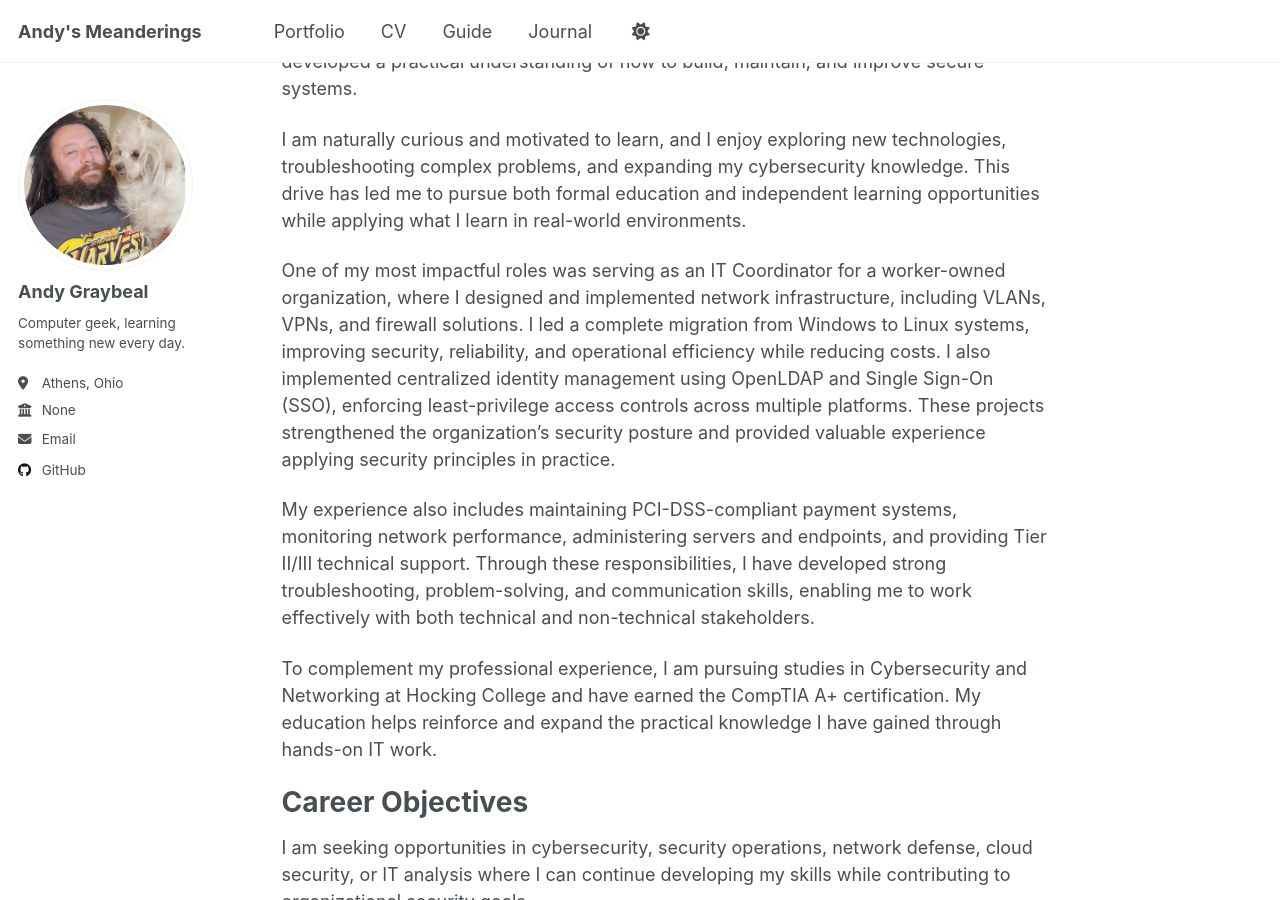
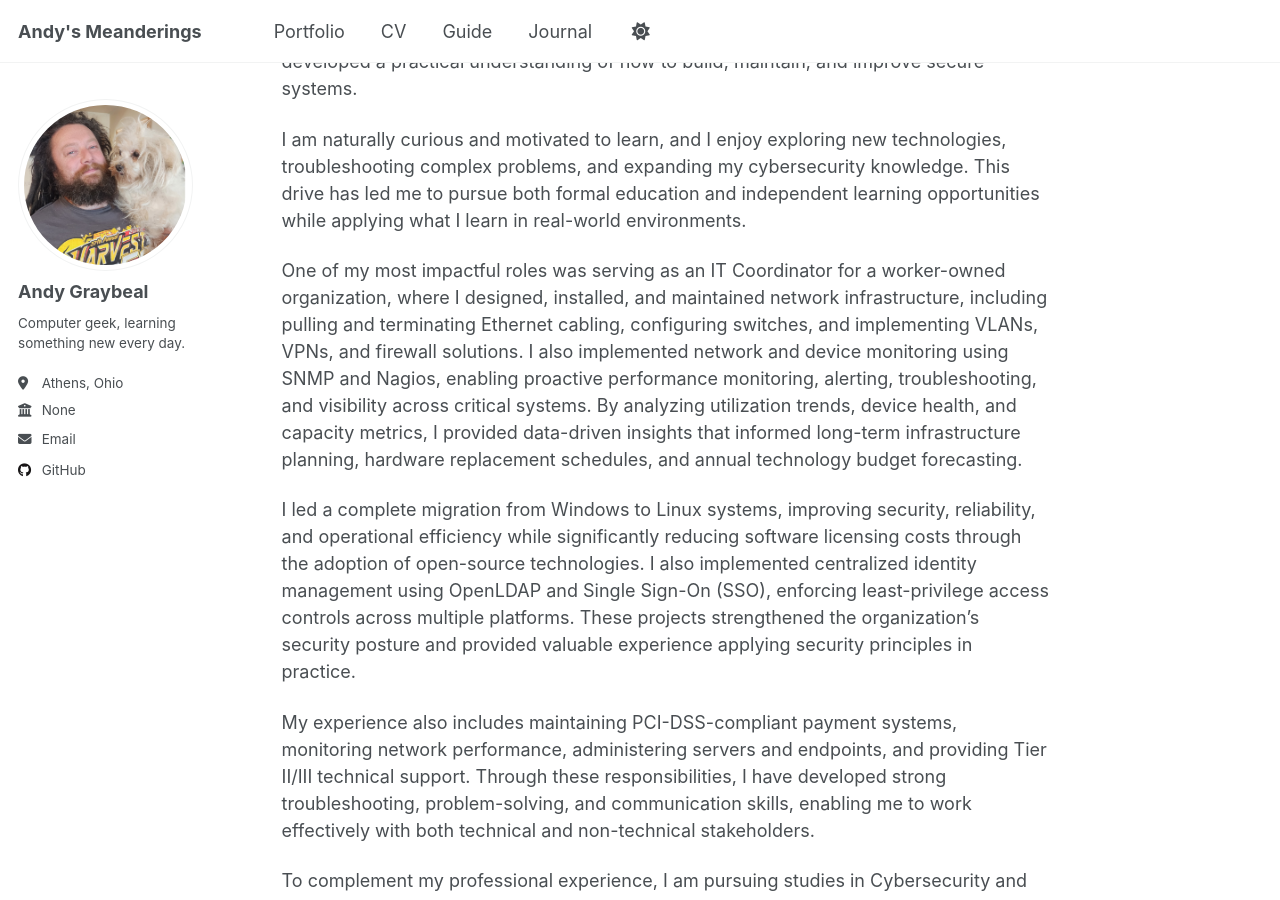
Before and after one commit to andy-graybeal/andy-graybeal.github.io, a Jekyll site: the page built from _pages/about.md, in a window 1280 px wide and 900 px high, scrolled down 228 px. Built offline with Jekyll 4.4.1, drawn with Linux system fonts in a browser that asks for light colours; a script that is not in the unit is left out.

Commit message:
Update about.md

```diff
--- a/_pages/about.md
+++ b/_pages/about.md
@@ -59,7 +59,9 @@ I am an IT professional with several years of hands-on experience supporting, ad
 
 I am naturally curious and motivated to learn, and I enjoy exploring new technologies, troubleshooting complex problems, and expanding my cybersecurity knowledge. This drive has led me to pursue both formal education and independent learning opportunities while applying what I learn in real-world environments.
 
-One of my most impactful roles was serving as an IT Coordinator for a worker-owned organization, where I designed and implemented network infrastructure, including VLANs, VPNs, and firewall solutions. I led a complete migration from Windows to Linux systems, improving security, reliability, and operational efficiency while reducing costs. I also implemented centralized identity management using OpenLDAP and Single Sign-On (SSO), enforcing least-privilege access controls across multiple platforms. These projects strengthened the organization's security posture and provided valuable experience applying security principles in practice.
+One of my most impactful roles was serving as an IT Coordinator for a worker-owned organization, where I designed, installed, and maintained network infrastructure, including pulling and terminating Ethernet cabling, configuring switches, and implementing VLANs, VPNs, and firewall solutions. I also implemented network and device monitoring using SNMP and Nagios, enabling proactive performance monitoring, alerting, troubleshooting, and visibility across critical systems. By analyzing utilization trends, device health, and capacity metrics, I provided data-driven insights that informed long-term infrastructure planning, hardware replacement schedules, and annual technology budget forecasting.
+
+I led a complete migration from Windows to Linux systems, improving security, reliability, and operational efficiency while significantly reducing software licensing costs through the adoption of open-source technologies. I also implemented centralized identity management using OpenLDAP and Single Sign-On (SSO), enforcing least-privilege access controls across multiple platforms. These projects strengthened the organization's security posture and provided valuable experience applying security principles in practice.
 
 My experience also includes maintaining PCI-DSS-compliant payment systems, monitoring network performance, administering servers and endpoints, and providing Tier II/III technical support. Through these responsibilities, I have developed strong troubleshooting, problem-solving, and communication skills, enabling me to work effectively with both technical and non-technical stakeholders.
 
```
